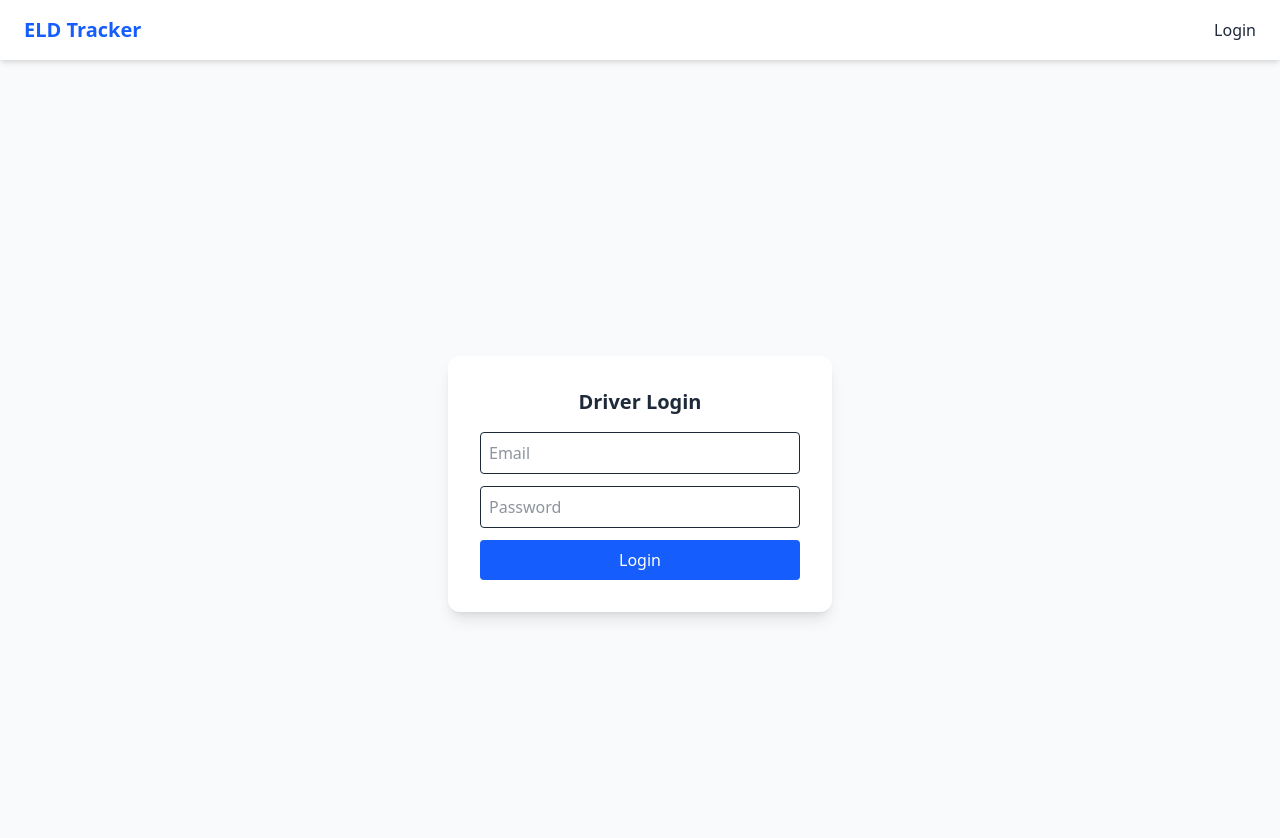
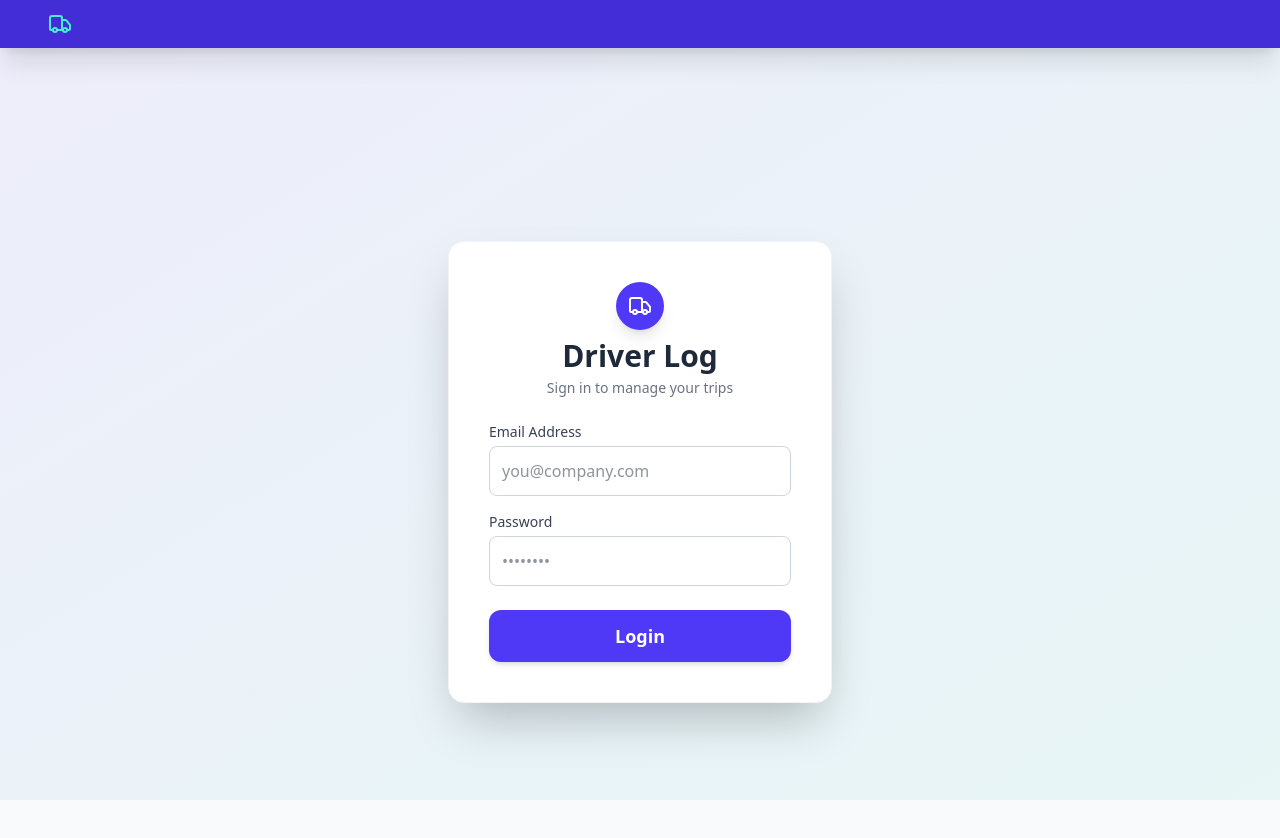
Before and after one commit to Vladmir-dev/eld-frontend, a React (Vite) app: page /login in a window 1280 px wide. Shown: the top 838 px of the page. Built offline with nearby package versions, Linux system fonts and the light colour scheme; no server answers.

Commit message:
updated login and navbar

```diff
--- a/src/App.jsx
+++ b/src/App.jsx
@@ -10,11 +10,17 @@ function PrivateRoute({ children }) {
   return isAuthenticated() ? children : <Navigate to="/login" />;
 }
 
+const route = window.location.pathname;
+console.log("Current route:", route);
+
 export default function App() {
   return (
     <Router>
       <div className="min-h-screen bg-gray-50 text-gray-800 m-0 p-0">
-        <Navbar />
+
+         <Navbar />
+
+
         <div className="container mx-auto px-4 py-6">
           <Routes>
             <Route path="/login" element={<LoginPage />} />
--- a/src/components/LogCard.jsx
+++ b/src/components/LogCard.jsx
@@ -2,6 +2,7 @@ import React from "react";
 import api from "../services/api";
 
 export default function LogCard({ log, onSelect }) {
+    console.log("Rendering LogCard for log:", log);
   const handleDownloadPDF = async (e) => {
     e.stopPropagation();
 
@@ -28,29 +29,6 @@ export default function LogCard({ log, onSelect }) {
       link.remove();
       window.URL.revokeObjectURL(blobUrl);
 
-      // Fetch the file
-
-      //   const response = await fetch(url, {
-      //     method: "GET",
-      //     headers: {
-      //       Authorization: `Bearer ${localStorage.getItem("token")}`, // Auth if needed
-      //     },
-      //   });
-
-      //   if (!response.ok) throw new Error("Failed to download PDF");
-
-      //   // Convert response to blob
-      //   const blob = await response.blob();
-      //   const blobUrl = window.URL.createObjectURL(blob);
-
-      //   // Create a temporary link to trigger download
-      //   const link = document.createElement("a");
-      //   link.href = blobUrl;
-      //   link.download = `log_${log.id}.pdf`;
-      //   document.body.appendChild(link);
-      //   link.click();
-      //   link.remove();
-      //   window.URL.revokeObjectURL(blobUrl);
     } catch (error) {
       console.error("Error downloading PDF:", error);
       alert("Failed to download log PDF.");
@@ -78,7 +56,7 @@ export default function LogCard({ log, onSelect }) {
           <strong>Dropoff:</strong> {log.dropoff_location || "N/A"}
         </p>
         <p>
-          <strong>Trailer:</strong> {log.trailer_number || "N/A"}
+          <strong>Trailer:</strong> {log.trailer_or_plate || "N/A"}
         </p>
       </div>
 
--- a/src/components/Navbar.jsx
+++ b/src/components/Navbar.jsx
@@ -1,6 +1,7 @@
 // src/components/Navbar.jsx
 import { Link, useNavigate } from "react-router-dom";
 import { isAuthenticated, logoutUser } from "../services/auth";
+import { Truck, LogOut, LayoutList } from 'lucide-react';
 
 export default function Navbar() {
   const navigate = useNavigate();
@@ -11,25 +12,42 @@ export default function Navbar() {
   };
 
   return (
-    <nav className="bg-white shadow-md py-4 px-6 flex justify-between items-center">
-      <h1 className="text-xl font-semibold text-blue-600">ELD Tracker</h1>
-      <div className="flex space-x-4">
+    <nav className="bg-indigo-700 shadow-xl py-3 px-6 sm:px-12 flex justify-between items-center sticky top-0 z-20">
+      {/* Logo/Brand */}
+      <div className="flex items-center space-x-2">
+        <Truck className="h-6 w-6 text-teal-300" />
+        <h1 className="text-2xl font-extrabold tracking-wider text-white">
+          {isAuthenticated() ? "ELD Tracker" : ""}
+        </h1>
+      </div>
+
+      {/* Navigation Links */}
+      <div className="flex items-center space-x-6">
         {isAuthenticated() ? (
           <>
-            <Link to="/trips" className="hover:text-blue-600">
-              Trips
+            {/* Trips Link */}
+            <Link
+              to="/trips"
+              className="text-gray-200 flex items-center space-x-1.5 font-medium hover:text-white transition duration-150"
+            >
+              <LayoutList className="h-4 w-4" />
+              <span>Trips</span>
             </Link>
+
+            {/* Logout Button */}
             <button
               onClick={handleLogout}
-              className="text-red-500 hover:text-red-600 font-medium"
+              // Enhanced logout styling: clear red signal, smooth hover
+              className="flex items-center space-x-1.5 text-red-500 hover:text-red-100 font-semibold transition duration-150 p-2 rounded-lg hover:bg-indigo-600/50"
             >
-              Logout
+                <LogOut className="h-4 w-4" />
+                <span>Logout</span>
             </button>
           </>
         ) : (
-          <Link to="/login" className="hover:text-blue-600">
-            Login
-          </Link>
+            // You can uncomment this if you ever need a link on the unauthenticated page
+            // <Link to="/login" className="text-white hover:text-teal-300 transition duration-150">Login</Link>
+            <></>
         )}
       </div>
     </nav>
--- a/src/pages/LoginPage.jsx
+++ b/src/pages/LoginPage.jsx
@@ -1,13 +1,14 @@
 import React, { useState } from "react";
 import { useDispatch, useSelector } from "react-redux";
 import { login } from "../features/auth/authSlice";
-import { unwrapResult } from '@reduxjs/toolkit';
+import { unwrapResult } from "@reduxjs/toolkit";
 import { useNavigate } from "react-router-dom";
+import { Truck } from "lucide-react";
 
 const LoginPage = () => {
   const [form, setForm] = useState({ email: "", password: "" });
   const dispatch = useDispatch();
-  const navigate = useNavigate()
+  const navigate = useNavigate();
   const { status } = useSelector((state) => state.auth);
 
   const handleSubmit = async (e) => {
@@ -22,37 +23,112 @@ const LoginPage = () => {
       unwrapResult(resultAction);
 
       // 3. SUCCESS: Redirect to the /trips page
-      navigate('/trips');
-
+      navigate("/trips");
     } catch (err) {
       // FAILURE: Handle the error (e.g., display an error message)
-      console.error('Login failed:', err);
+      console.error("Login failed:", err);
       // You can dispatch a notification or set a local error state here
     }
   };
 
   return (
-    <div className="flex justify-center items-center h-screen bg-gray-50">
+    <div className="flex justify-center items-center h-screen bg-gray-50 p-4">
+      {/* Background Gradient/Layering */}
+      <div className="absolute inset-0 bg-gradient-to-br from-indigo-600/10 to-teal-500/10 opacity-70"></div>
+
       <form
         onSubmit={handleSubmit}
-        className="bg-white p-8 shadow-lg rounded-xl w-96"
+        // Enhanced styling: richer shadow, lighter background, rounded corners
+        className="relative z-10 bg-white p-8 sm:p-10 shadow-2xl rounded-2xl w-full max-w-sm border border-gray-100 transform transition-all duration-300 hover:shadow-3xl"
       >
-        <h2 className="text-xl font-bold mb-4 text-center">Driver Login</h2>
+        {/* Logo/Icon Area */}
+        <div className="flex flex-col items-center mb-6">
+          <div className="p-3 mb-2 bg-indigo-600 rounded-full shadow-lg">
+            <Truck className="h-6 w-6 text-white" />
+          </div>
+          <h2 className="text-3xl font-extrabold text-gray-800">Driver Log</h2>
+          <p className="text-sm text-gray-500 mt-1">
+            Sign in to manage your trips
+          </p>
+        </div>
+
+        {/* Input Fields with Labels */}
+        <div className="space-y-4">
+          <div>
+            <label
+              htmlFor="email"
+              className="text-sm font-medium text-gray-700 block mb-1"
+            >
+              Email Address
+            </label>
             <input
+              id="email"
               type="email"
-          placeholder="Email"
-          className="w-full mb-3 p-2 border rounded"
+              placeholder="you@company.com"
+              // Better focus state and subtle border for depth
+              className="w-full p-3 border border-gray-300 rounded-lg focus:ring-2 focus:ring-indigo-500 focus:border-indigo-500 outline-none transition duration-150"
               onChange={(e) => setForm({ ...form, email: e.target.value })}
+              required
             />
+          </div>
+          <div>
+            <label
+              htmlFor="password"
+              className="text-sm font-medium text-gray-700 block mb-1"
+            >
+              Password
+            </label>
             <input
+              id="password"
               type="password"
-          placeholder="Password"
-          className="w-full mb-3 p-2 border rounded"
+              placeholder="••••••••"
+              className="w-full p-3 border border-gray-300 rounded-lg focus:ring-2 focus:ring-indigo-500 focus:border-indigo-500 outline-none transition duration-150"
               onChange={(e) => setForm({ ...form, password: e.target.value })}
+              required
             />
-        <button className="bg-blue-600 text-white w-full py-2 rounded hover:bg-blue-700">
-          {status === 'loading' ? 'Loading...':'Login'}
+          </div>
+        </div>
+
+        {/* Submit Button */}
+        <button
+          type="submit"
+          // Stronger color, full-width, better padding, and smooth hover effect
+          className="mt-6 bg-indigo-600 text-white w-full py-3 rounded-xl font-semibold text-lg hover:bg-indigo-700 transition duration-200 shadow-md hover:shadow-lg disabled:bg-indigo-400"
+          disabled={status === "loading"}
+        >
+          {status === "loading" ? (
+            <span className="flex items-center justify-center">
+              <svg
+                className="animate-spin h-5 w-5 mr-3 text-white"
+                viewBox="0 0 24 24"
+              >
+                <circle
+                  className="opacity-25"
+                  cx="12"
+                  cy="12"
+                  r="10"
+                  stroke="currentColor"
+                  strokeWidth="4"
+                ></circle>
+                <path
+                  className="opacity-75"
+                  fill="currentColor"
+                  d="M4 12a8 8 0 018-8V0C5.373 0 0 5.373 0 12h4zm2 5.291A7.962 7.962 0 014 12H0c0 3.042 1.135 5.824 3 7.938l3-2.647z"
+                ></path>
+              </svg>
+              Signing In...
+            </span>
+          ) : (
+            "Login"
+          )}
         </button>
+
+        {/* Optional Footer/Error Message */}
+        {status === "error" && (
+          <p className="text-red-500 text-sm text-center mt-3">
+            Invalid credentials. Please try again.
+          </p>
+        )}
       </form>
     </div>
   );
```
Also changed, not shown: src/components/MapDisplay.jsx (+58 -7 lines), src/pages/LogsPage.jsx (+33 -15 lines). Lines whose indentation alone changed are shown as unchanged.
